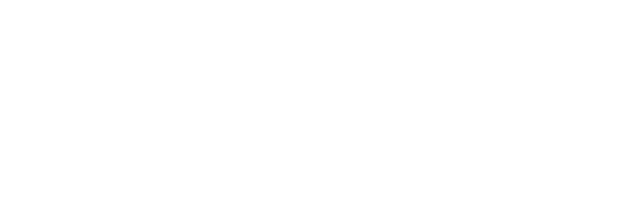
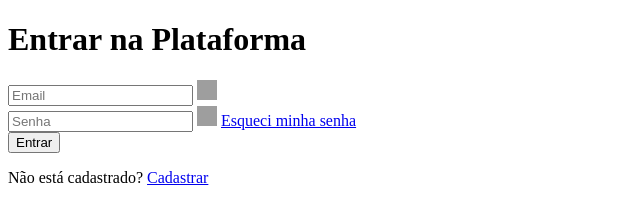
Before and after one commit to jesseprogran/tela_login, a plain HTML site: page index.html in a window 1280 px wide. Shown: the whole page, without its empty margins (0-640 px from the left). Drawn offline with Linux system fonts and the light colour scheme; grey boxes are pictures that could not be loaded.

Commit message:
realizando o html

```diff
--- a/index.html
+++ b/index.html
@@ -1,11 +1,41 @@
 <!DOCTYPE html>
 <html lang="pt-br">
-<head>
-    <meta charset="UTF-8">
-    <meta name="viewport" content="width=device-width, initial-scale=1.0">
+  <head>
+    <meta charset="UTF-8" />
+    <meta name="viewport" content="width=device-width, initial-scale=1.0" />
     <title>Tela de Login</title>
-</head>
-<body>
+  </head>
+  <body>
+    <div>
+      <form action="">
+        <h1>Entrar na Plataforma</h1>
+        <div>
+          <input placeholder="Email" type="email" required />
+          <img
+            width="20"
+            height="20"
+            src="https://img.icons8.com/puffy-filled/32/user.png"
+            alt="user"
+          />
+        </div>
 
-</body>
+        <div>
+          <input placeholder="Senha" type="password" required />
+          <img
+            width="20"
+            height="20"
+            src="https://img.icons8.com/ios/50/lock--v1.png"
+            alt="lock--v1"
+          />
+          <a href="#">Esqueci minha senha</a>
+        </div>
+
+        <button type="submit">Entrar</button>
+
+        <div>
+            <p>Não está cadastrado? <a href="#">Cadastrar</a></p>
+        </div>
+      </form>
+    </div>
+  </body>
 </html>
```
